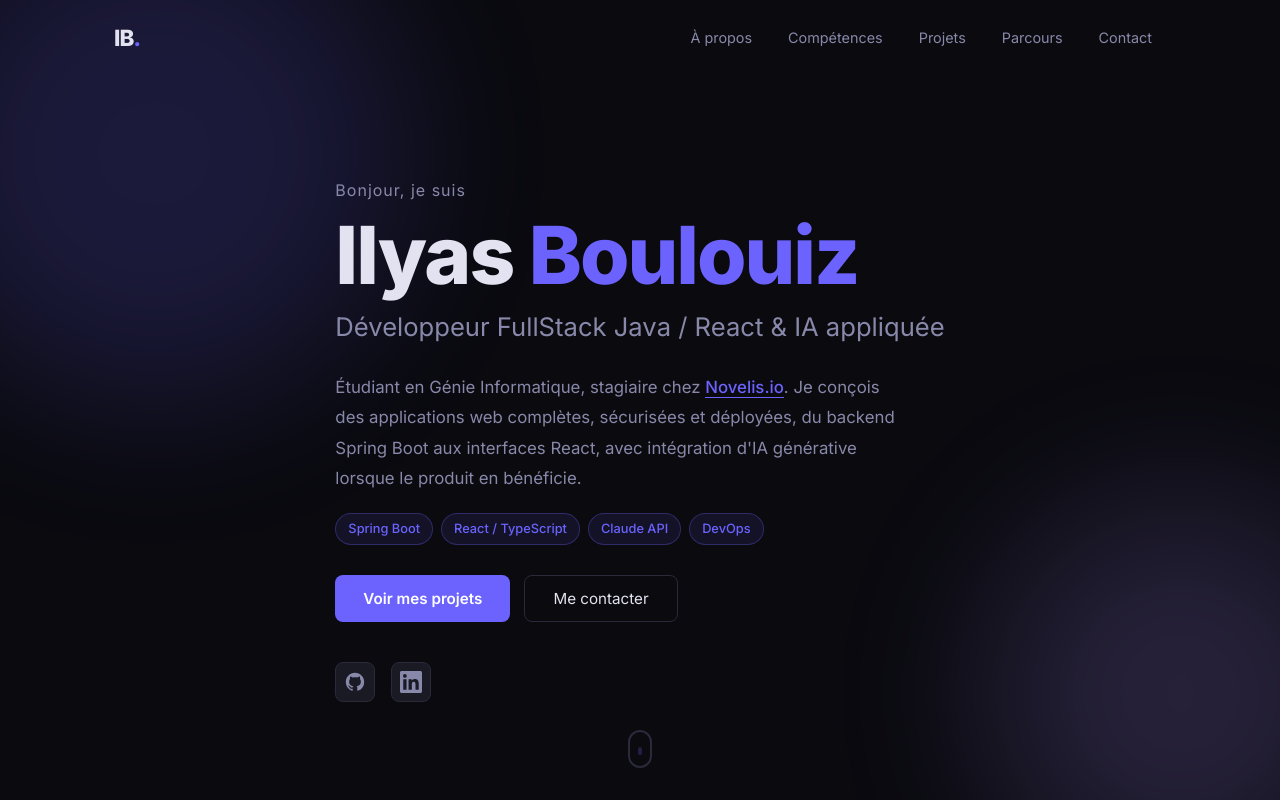
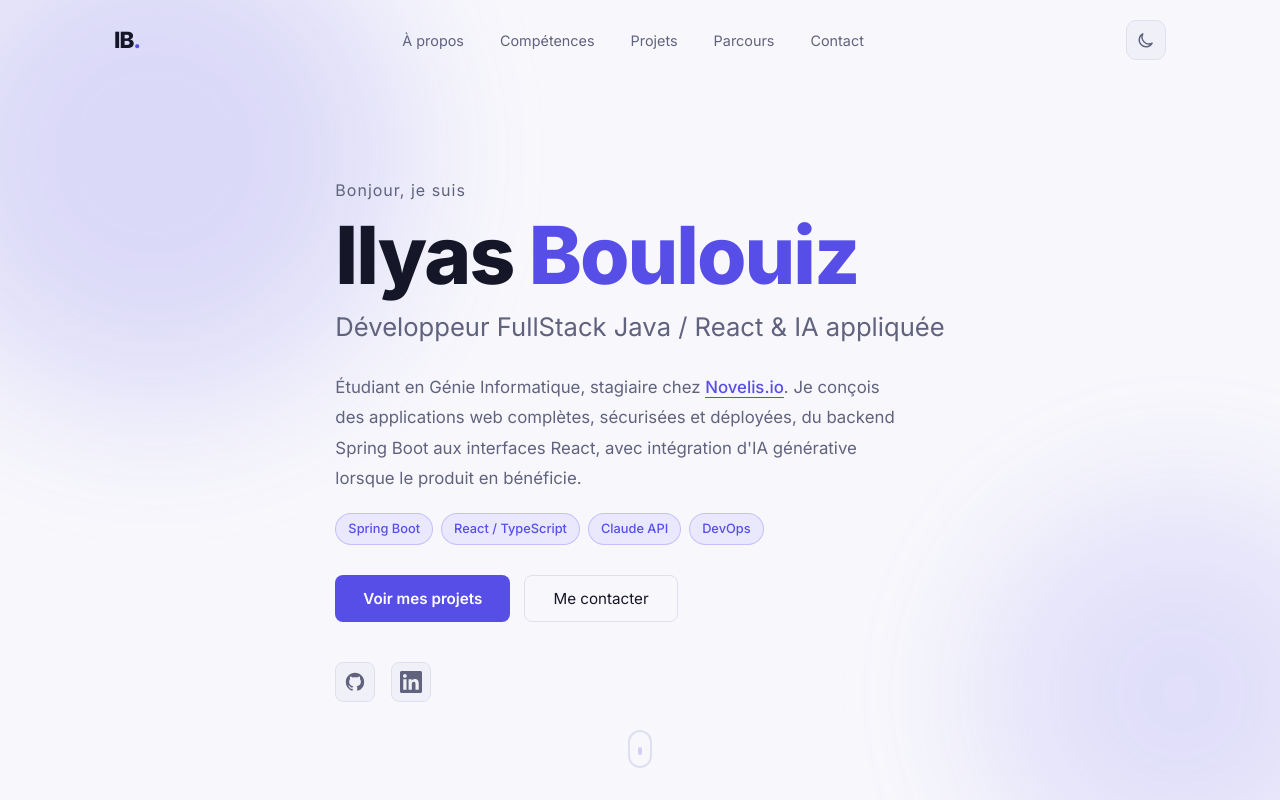
Before and after one commit to ilyas8888/ilyas8888.github.io, a React (Vite) app: page / in a window 1280 px wide. Shown: the top 800 px of the page. Built offline with nearby package versions, Linux system fonts and the light colour scheme.

Commit message:
feat(ui): ajouter le switch mode clair sombre

```diff
--- a/src/components/Navbar.css
+++ b/src/components/Navbar.css
@@ -10,6 +10,9 @@
   backdrop-filter: blur(12px);
   border-bottom: 1px solid var(--border);
   padding: 14px 0;
+}
+:root[data-theme='light'] .navbar.scrolled {
+  background: rgba(255, 255, 255, 0.88);
 }
 .nav-inner {
   max-width: 1100px;
@@ -47,6 +50,38 @@
   color: var(--text);
   background: var(--bg3);
 }
+.nav-actions {
+  display: flex;
+  align-items: center;
+  gap: 10px;
+}
+.theme-toggle {
+  width: 40px;
+  height: 40px;
+  border: 1px solid var(--border);
+  border-radius: 10px;
+  background: var(--bg3);
+  color: var(--text2);
+  display: inline-flex;
+  align-items: center;
+  justify-content: center;
+  cursor: pointer;
+  transition: color 0.2s, border-color 0.2s, transform 0.2s;
+}
+.theme-toggle:hover {
+  color: var(--accent);
+  border-color: var(--accent);
+  transform: translateY(-1px);
+}
+.theme-toggle svg {
+  width: 19px;
+  height: 19px;
+  fill: none;
+  stroke: currentColor;
+  stroke-width: 1.8;
+  stroke-linecap: round;
+  stroke-linejoin: round;
+}
 .burger {
   display: none;
   flex-direction: column;
--- a/src/components/Navbar.jsx
+++ b/src/components/Navbar.jsx
@@ -7,12 +7,22 @@ const ids = ['about', 'skills', 'projects', 'experience', 'contact']
 export default function Navbar() {
   const [scrolled, setScrolled] = useState(false)
   const [open, setOpen] = useState(false)
+  const [theme, setTheme] = useState(() => {
+    const savedTheme = window.localStorage.getItem('portfolio-theme')
+    if (savedTheme) return savedTheme
+    return window.matchMedia('(prefers-color-scheme: light)').matches ? 'light' : 'dark'
+  })
 
   useEffect(() => {
     const fn = () => setScrolled(window.scrollY > 50)
     window.addEventListener('scroll', fn)
     return () => window.removeEventListener('scroll', fn)
   }, [])
+
+  useEffect(() => {
+    document.documentElement.dataset.theme = theme
+    window.localStorage.setItem('portfolio-theme', theme)
+  }, [theme])
 
   const scrollTo = (id) => {
     document.getElementById(id)?.scrollIntoView({ behavior: 'smooth' })
@@ -30,9 +40,26 @@ export default function Navbar() {
             <li key={l}><button onClick={() => scrollTo(ids[i])}>{l}</button></li>
           ))}
         </ul>
-        <button className="burger" onClick={() => setOpen(!open)} aria-label="menu">
-          <span /><span /><span />
-        </button>
+        <div className="nav-actions">
+          <button type="button" className="theme-toggle"
+            onClick={() => setTheme(theme === 'dark' ? 'light' : 'dark')}
+            aria-label={theme === 'dark' ? 'Activer le mode clair' : 'Activer le mode sombre'}
+            title={theme === 'dark' ? 'Mode clair' : 'Mode sombre'}>
+            {theme === 'dark' ? (
+              <svg viewBox="0 0 24 24" aria-hidden="true">
+                <path d="M12 3v3m0 12v3M3 12h3m12 0h3M5.64 5.64l2.12 2.12m8.48 8.48 2.12 2.12m0-12.72-2.12 2.12M7.76 16.24l-2.12 2.12" />
+                <circle cx="12" cy="12" r="4" />
+              </svg>
+            ) : (
+              <svg viewBox="0 0 24 24" aria-hidden="true">
+                <path d="M20.4 15.4A8.7 8.7 0 118.6 3.6 8.8 8.8 0 0020.4 15.4z" />
+              </svg>
+            )}
+          </button>
+          <button className="burger" onClick={() => setOpen(!open)} aria-label="menu">
+            <span /><span /><span />
+          </button>
+        </div>
       </div>
     </nav>
   )
--- a/src/index.css
+++ b/src/index.css
@@ -10,6 +10,17 @@
   --text: #e2e2f0;
   --text2: #8888aa;
   --radius: 12px;
+}
+
+:root[data-theme='light'] {
+  --bg: #f8f8fc;
+  --bg2: #ffffff;
+  --bg3: #f0f1f8;
+  --border: #dedff0;
+  --accent: #574ee8;
+  --accent2: #756cf1;
+  --text: #161629;
+  --text2: #60627e;
 }
 
 html { scroll-behavior: smooth; }
```
